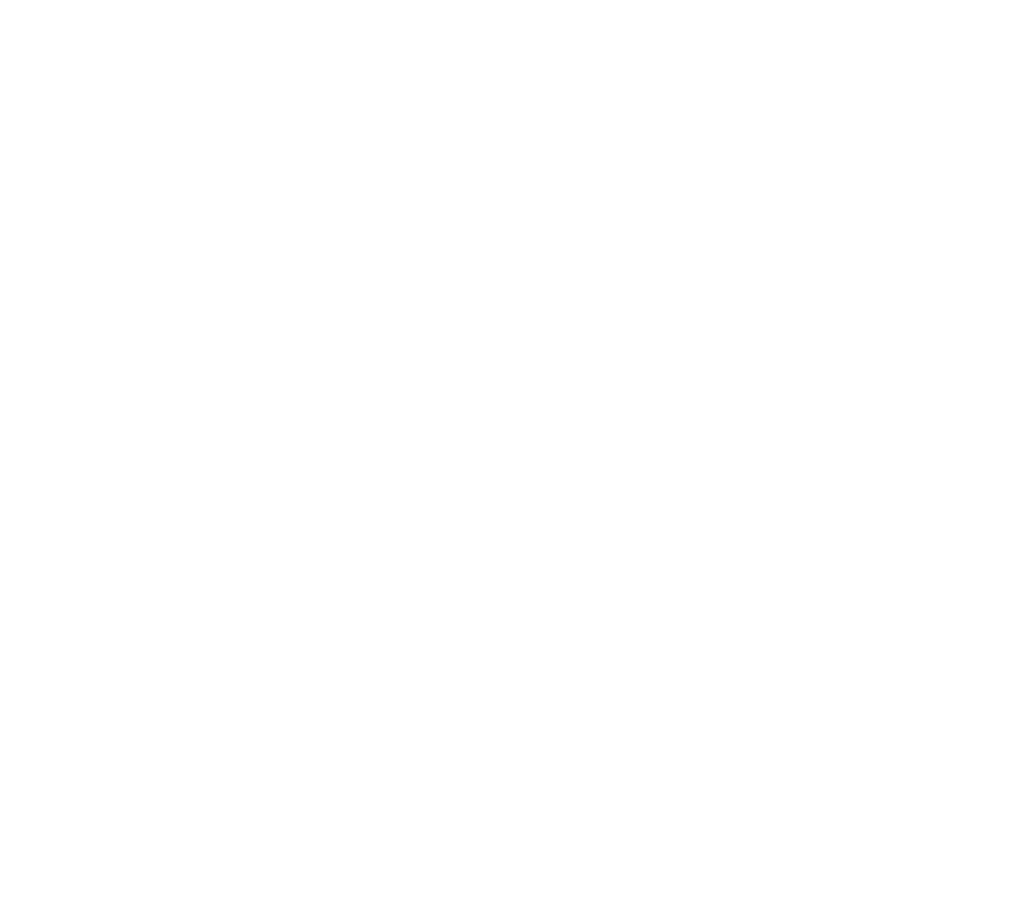
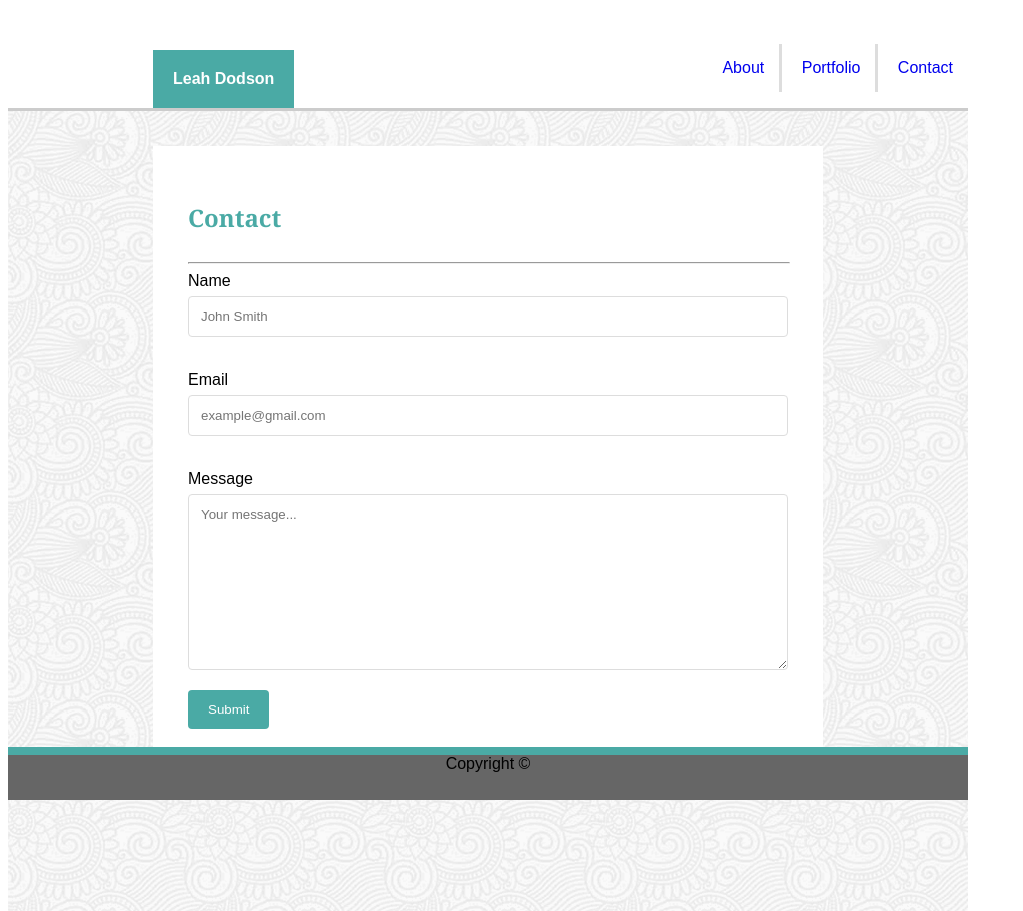
Before and after one commit to lmdodson/Basic-Portfolio, a plain HTML site: page contact.html in a window 1280 px wide. Shown: the whole page, without its empty margins (0-1023 px from the left). Before the commit the page ends 800 px from the top, so only its background shows below. Drawn offline with Linux system fonts and the light colour scheme.

Commit message:
added contact form and formatting for contact page

```diff
--- a/assets/css/style.css
+++ b/assets/css/style.css
@@ -122,3 +122,26 @@ h1 {
     width: 150px;
     padding: 15px;
 }
+
+/* Contact Form  */
+input[type=text], textarea {
+    width: 100%;
+    padding: 12px;
+    border: 1px solid #dddddd;
+    border-radius: 4px;
+    box-sizing: border-box;
+    margin-top: 6px;
+    margin-bottom: 16px;
+    resize: vertical;
+  }
+/* submit button */
+input[type=submit] {
+    background-color: #4aaaa5;
+    color: white;
+    padding: 12px 20px;
+    border: none;
+    border-radius: 4px;
+    cursor: pointer;
+    float: left;
+    bottom: 10px;
+  }
--- a/contact.html
+++ b/contact.html
@@ -0,0 +1,50 @@
+<!DOCTYPE html>
+<html lang="en-us">
+
+<head>
+  <meta charset="UTF-8">
+  <title>Basic-Portfolio-Portfolio</title>
+  <link rel="stylesheet" type="text/css" href="assets/css/style.css">
+</head>
+
+<body>
+    <!-- This contains Name div and Header menu nav items -->
+    <section class="header">
+        <nav id="header-menu">
+            <!-- This contains the nav items-->
+            <ul id="menu">
+                <li><a href="index.html">About</a></li>
+                <li><a href="portfolio.html">Portfolio</a></li>
+                <li id="menu-contact"><a href="contact.html">Contact</a></li>
+            </ul>
+        </nav>
+        <div id="name">Leah Dodson</div>
+    </section>
+    <!-- This contains the wrapper, content, and footer -->
+    <div id="wrapper">
+        <!-- Main content -->
+        <section class="content">
+            <h1>Contact</h1>
+            <!-- Horizontal line separater -->
+            <hr class="hr">
+            <div class="clear-float"></div>
+
+            <!-- Form section -->
+            <section id="form">
+                <form>
+                    Name <br>
+                        <input type="text" name="Name" placeholder="John Smith"><br><br>
+                    Email <br>
+                        <input type="text" name="Email" placeholder="example@gmail.com"><br><br>
+                    Message <br>
+                        <textarea name="Message" rows="10" placeholder="Your message..."></textarea>
+                    <!-- submit button -->
+                    <input type="submit" value="Submit">
+                </form>
+            </section>
+        </section>
+        <!-- Footer -->
+        <footer id="footer">Copyright ©</footer>
+    </div>
+</body>
+</html>
```
